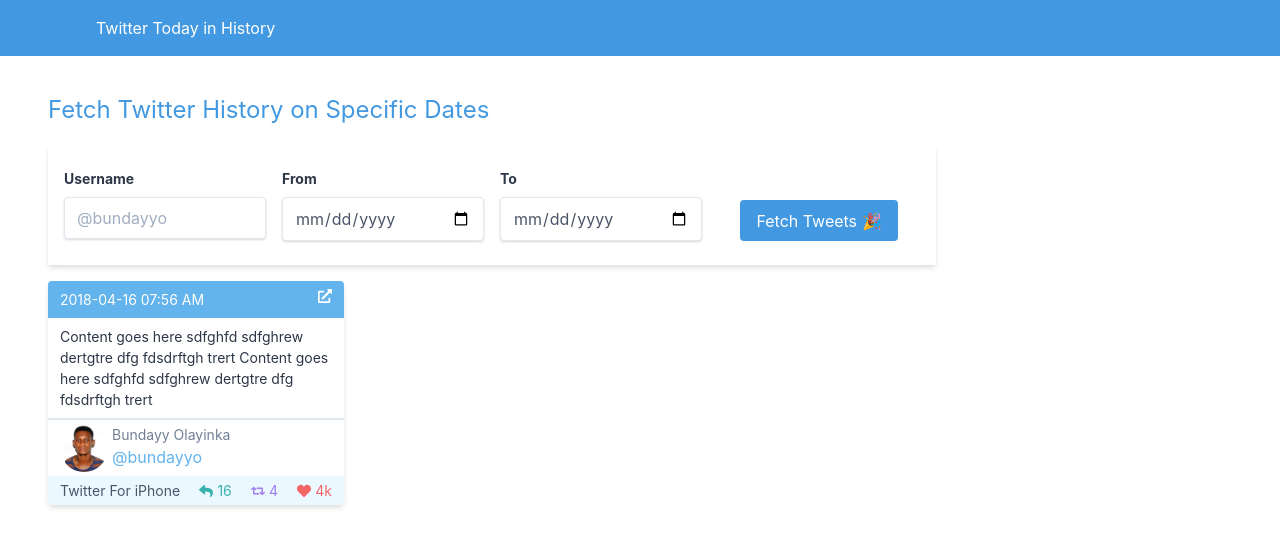
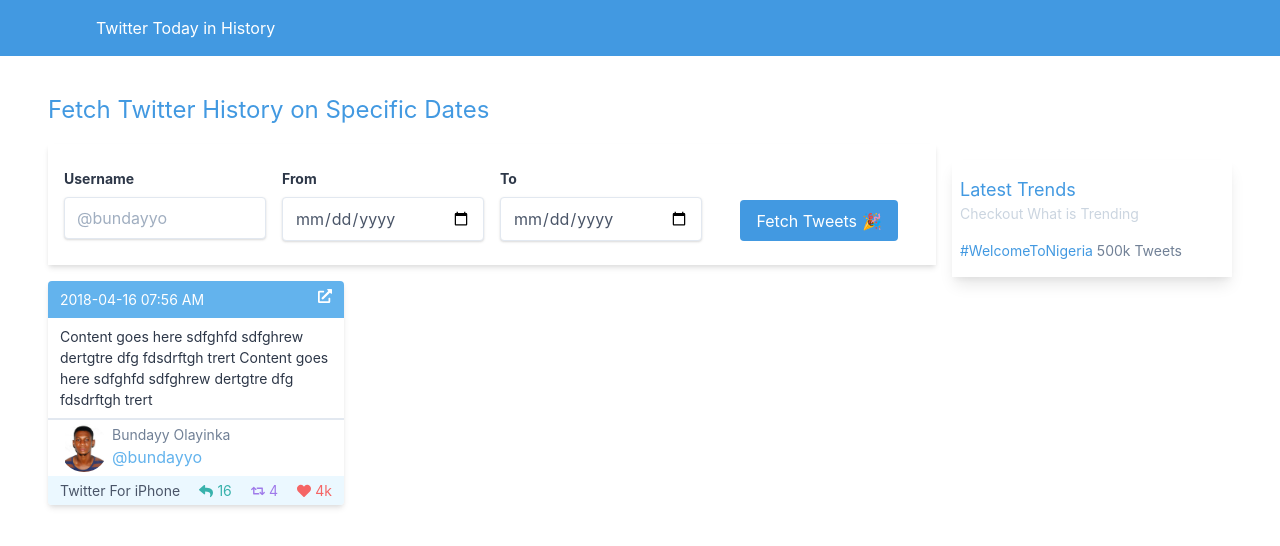
Before and after one commit to bunday/react-demo, a React (Create React App) app: page / in a window 1280 px wide. Shown: the top 546 px of the page. Built offline with nearby package versions, Linux system fonts and the light colour scheme.

Commit message:
latest trends view

```diff
--- a/src/components/BodyContent.js
+++ b/src/components/BodyContent.js
@@ -89,9 +89,19 @@
                     </div>
                 </div>
                 </div>
-                {/* <div className="w-1/4 sm:w-full">
-                    cohjhhjjjjkkmm
-                </div> */}
+                <div className="w-full lg:w-1/4">
+                    <div className="shadow-lg md:mt-4 sm:mt-4 lg:ml-4 py-4 px-2">
+                        <p className="text-blue-500 text-lg">Latest Trends</p>
+                        <p className="text-gray-400 text-sm">Checkout What is Trending</p>
+
+                        <div className="flex flex-wrap pt-4">
+                        <div className="text-blue-500 text-sm w-full md:w-1/3 lg:w-full">
+                            <a href="#"> #WelcomeToNigeria <span className="text-gray-600"> 500k Tweets</span> </a>
+                        </div>
+                        </div>
+                    </div>
+
+                </div>
                </div>
 
             </main>
```
